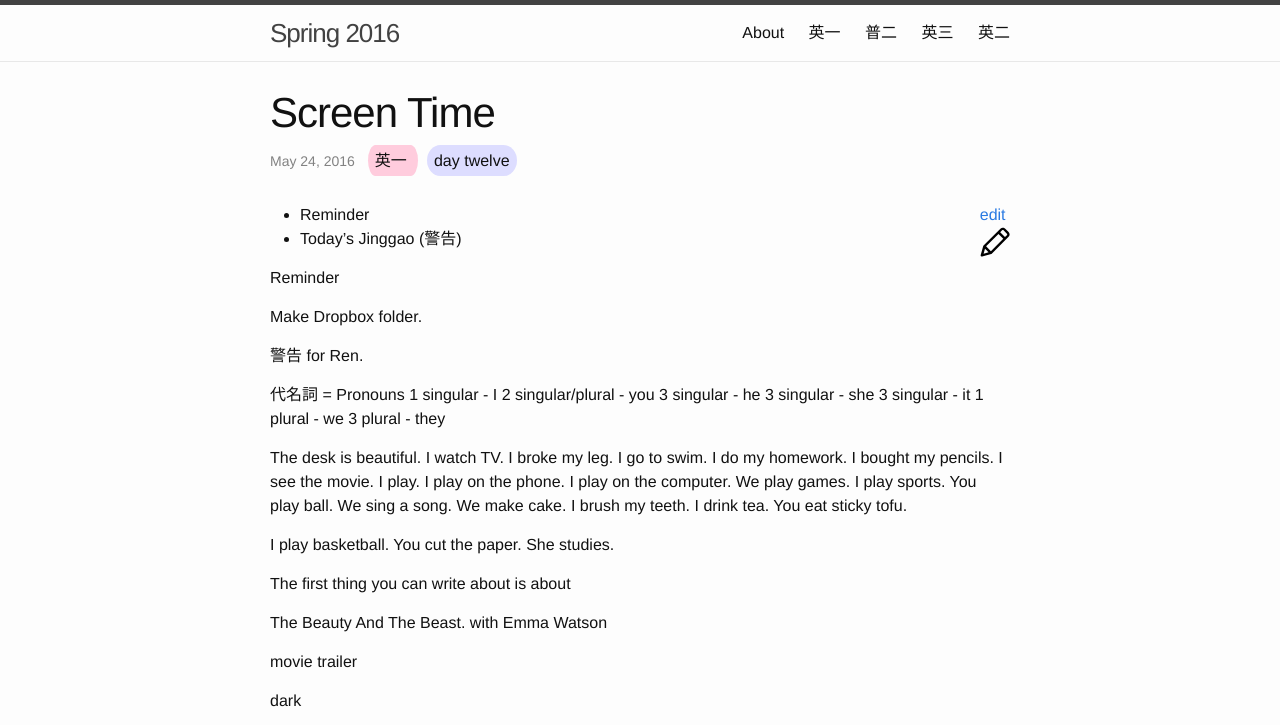
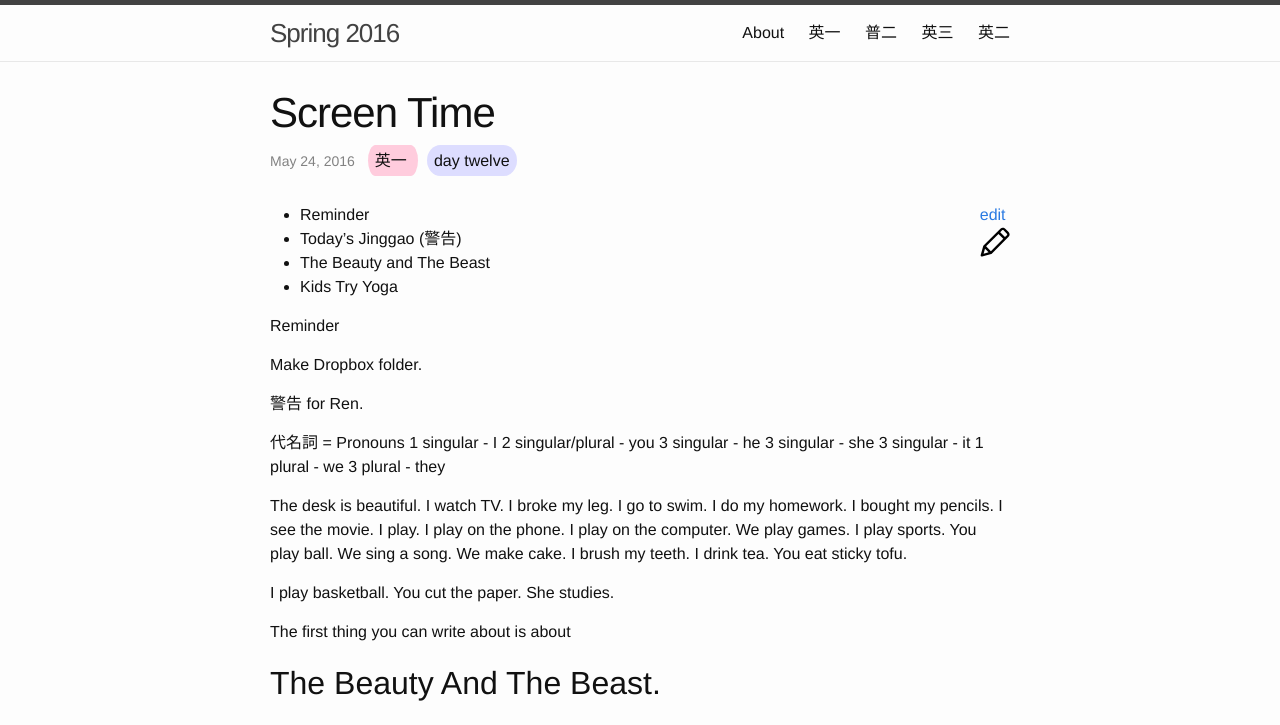
Before and after one commit to MrArgote/spring16, a Jekyll site: the page built from _posts/one/2016-05-24-Screen-Time.md, in a window 1280 px wide and 1400 px high. Shown: the top 725 px of the window. Built offline with Jekyll 4.4.1, drawn with Linux system fonts in a browser that asks for light colours; some of the changed text lies outside the part shown.

Commit message:
Updated One, Day Twelve, again

```diff
--- a/_posts/one/2016-05-24-Screen-Time.md
+++ b/_posts/one/2016-05-24-Screen-Time.md
@@ -5,6 +5,8 @@
 
 - Reminder
 - Today's Jinggao (警告)
+- The Beauty and The Beast
+- Kids Try Yoga
 
 
 Reminder
@@ -50,7 +52,7 @@
 
 The first thing you can write about is about
 
-The Beauty And The Beast.
+## The Beauty And The Beast.
 with Emma Watson
 
 movie trailer
@@ -58,3 +60,7 @@
 dark
 
 <iframe src="https://www.facebook.com/plugins/video.php?href=https%3A%2F%2Fwww.facebook.com%2FGoodMorningAmerica%2Fvideos%2Fvb.59306617060%2F10153633298992061%2F%3Ftype%3D3&show_text=0&width=560" width="560" height="315" style="border:none;overflow:hidden" scrolling="no" frameborder="0" allowTransparency="true" allowFullScreen="true"></iframe>
+
+## Kids Try Yoga
+
+<iframe src="https://www.facebook.com/plugins/video.php?href=https%3A%2F%2Fwww.facebook.com%2FBuzzFeedVideo%2Fvideos%2Fvb.1318800798260799%2F1977658665708339%2F%3Ftype%3D3&show_text=0&width=560" width="560" height="315" style="border:none;overflow:hidden" scrolling="no" frameborder="0" allowTransparency="true" allowFullScreen="true"></iframe>
```
